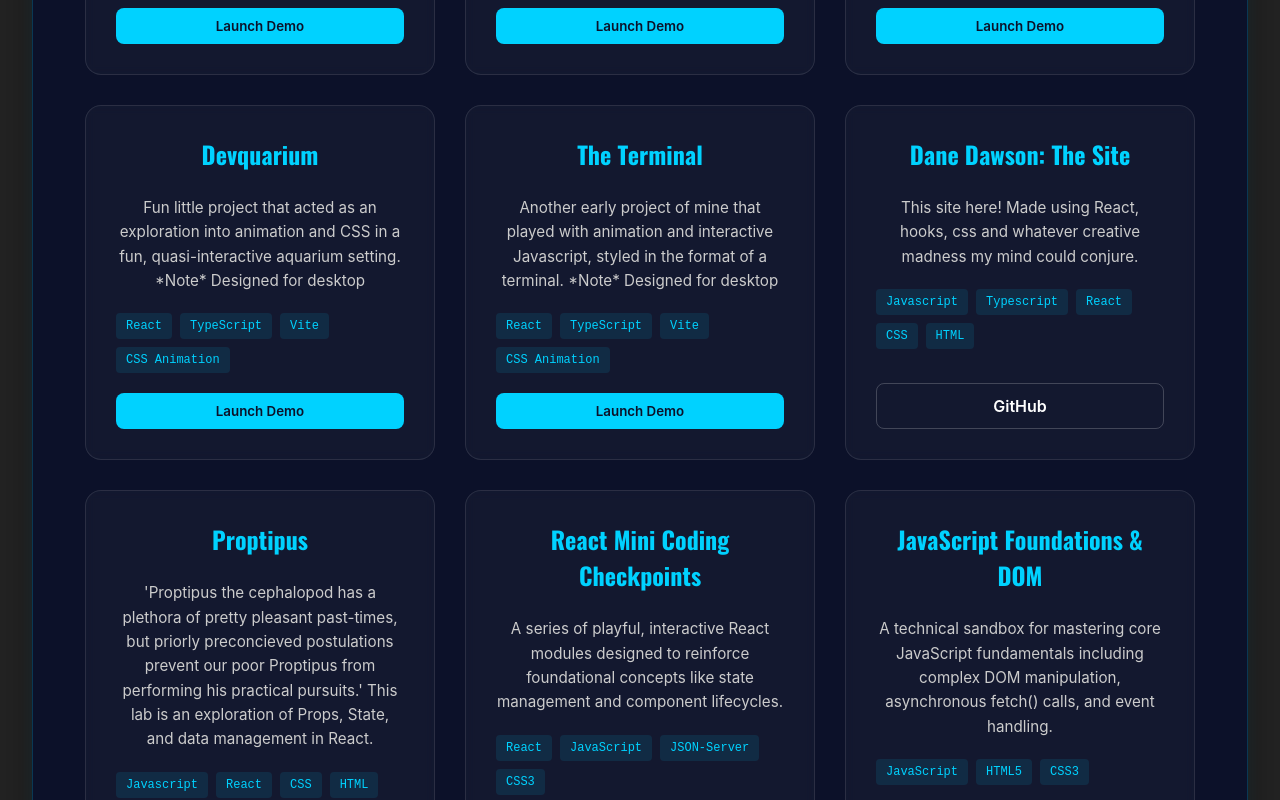
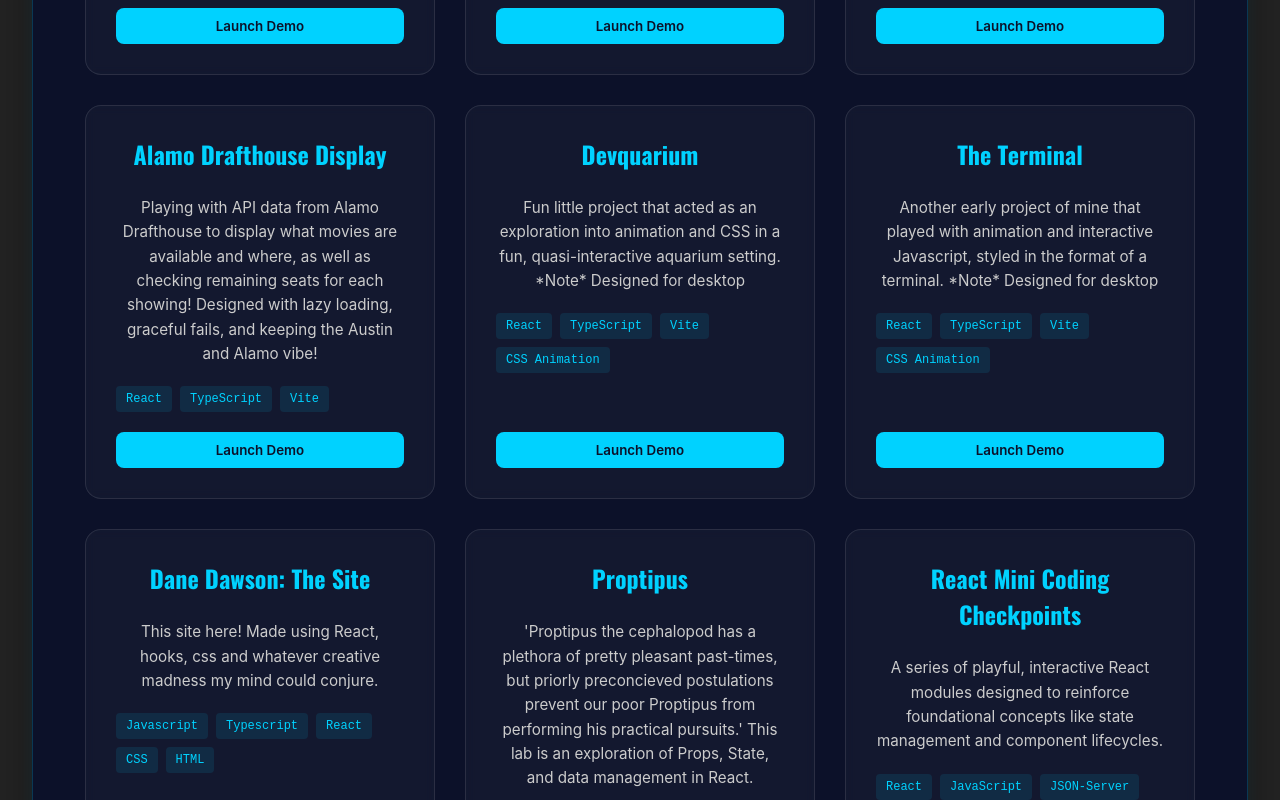
Before and after one commit to Dane-Dawson/dane-dawson.github.io, a React (Vite) app: page /projects in a window 1280 px wide. Shown: the part 700-1500 px from the top of the page. Built offline with nearby package versions, Linux system fonts and the light colour scheme; no server answers.

Commit message:
Loaded project card for public display

```diff
--- a/src/components/pages/projects/Projects.tsx
+++ b/src/components/pages/projects/Projects.tsx
@@ -33,13 +33,13 @@
       tech: ["React", "TypeScript", "Vite", "CSS Animation", "tsParticles", "Gemini API", "ReactMarkdown", "html-to-image"],
       demoUrl: "/tarotreader",
     },
-    // {
-    //   title: "Alamo Drafthouse Display",
-    //   description:
-    //     "Playing with API data from Alamo Drafthouse to display what movies are available and where!",
-    //   tech: ["React", "TypeScript", "Vite"],
-    //   demoUrl: "/drafthouse",
-    // },
+    {
+      title: "Alamo Drafthouse Display",
+      description:
+        "Playing with API data from Alamo Drafthouse to display what movies are available and where, as well as checking remaining seats for each showing! Designed with lazy loading, graceful fails, and keeping the Austin and Alamo vibe!",
+      tech: ["React", "TypeScript", "Vite"],
+      demoUrl: "/drafthouse",
+    },
     {
       title: "Devquarium",
       description:
```
